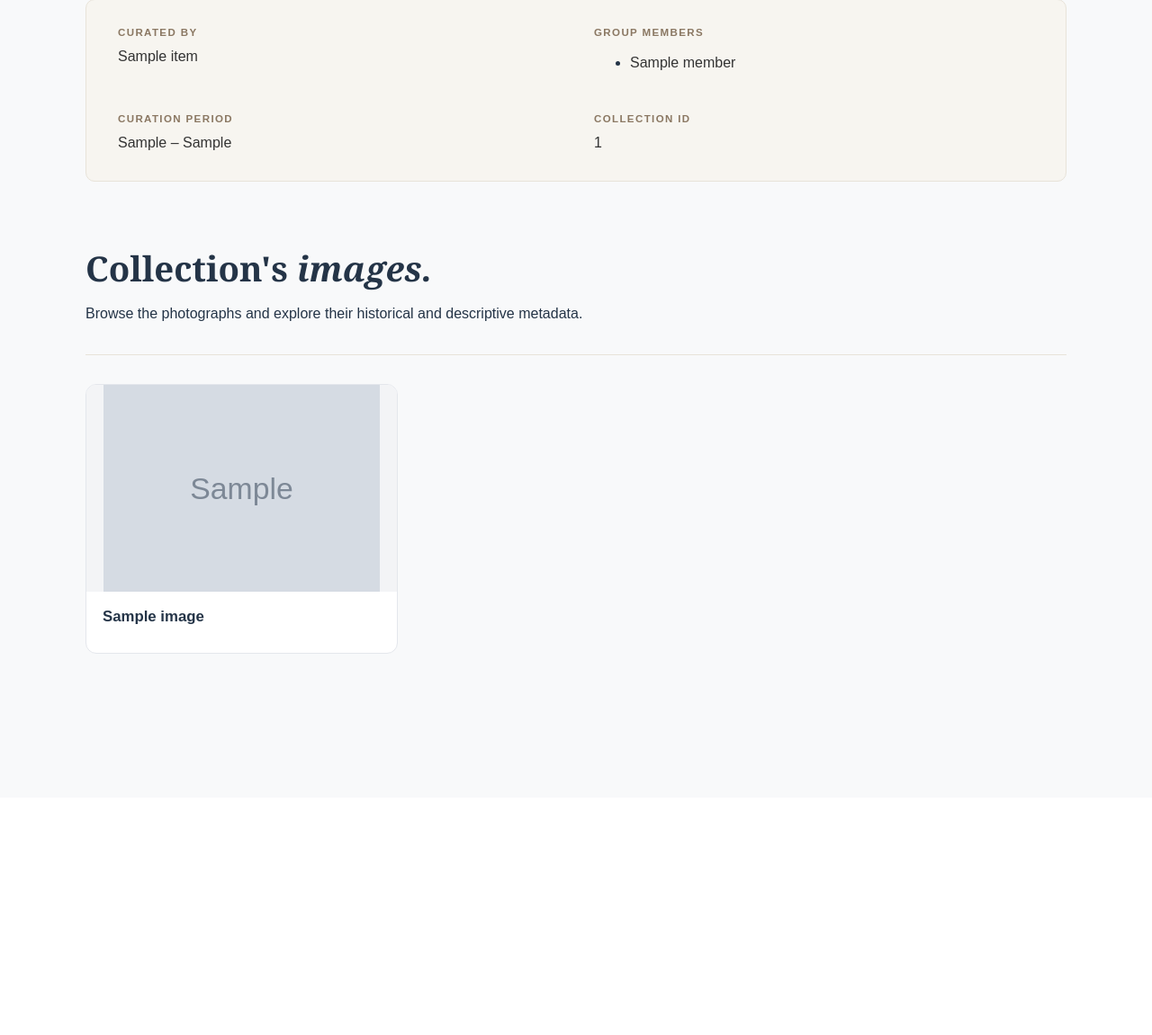
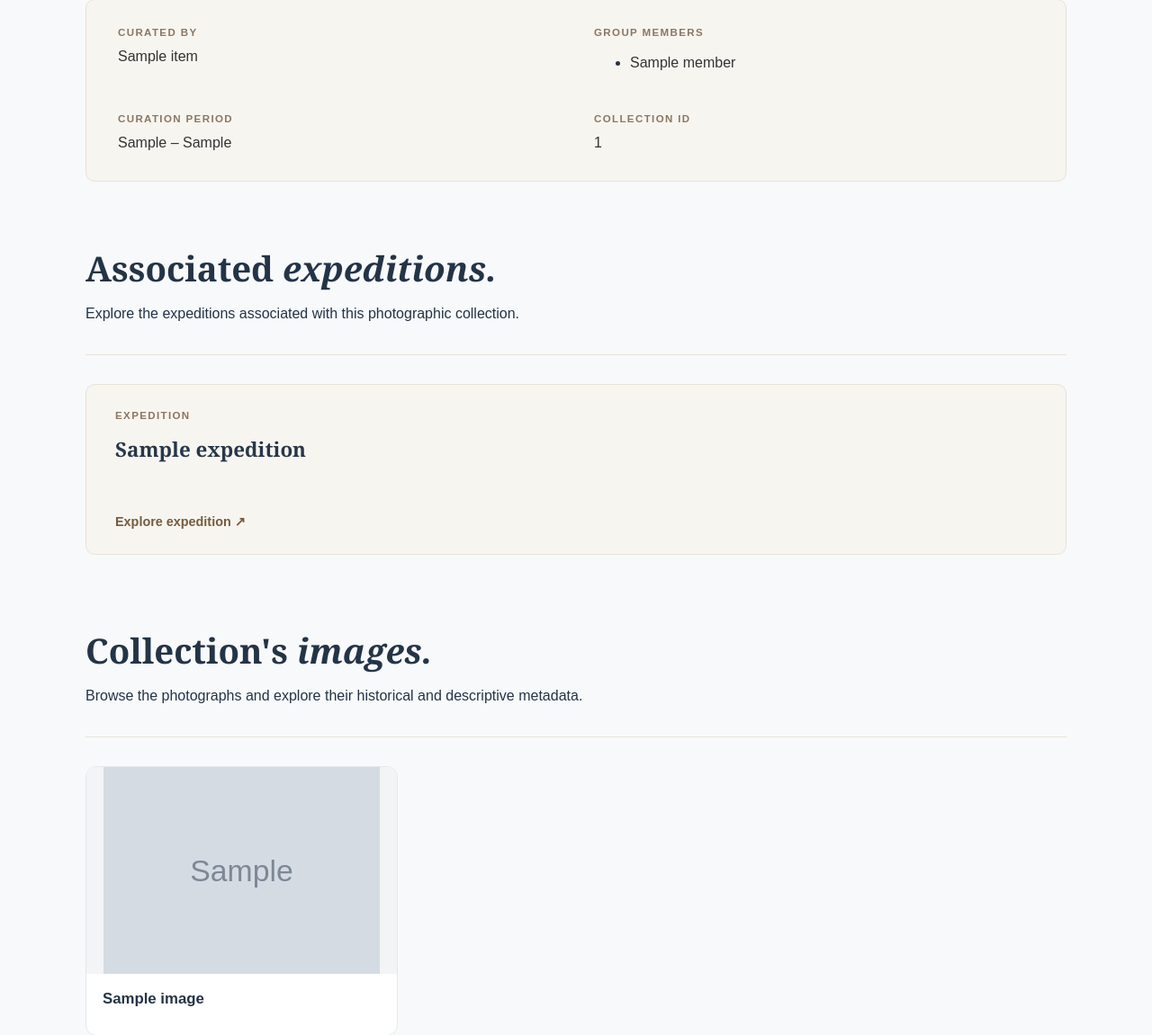
Before and after one commit to SepidehAlassi/GraphAfghanica, a Flask app: page /collections/1 in a window 1280 px wide. Shown: the part 455-1606 px from the top of the page at 90% size. Before the commit the page ends 1182 px from the top, so only its background shows below. Run offline with Flask 3, Linux system fonts and the light colour scheme; grey boxes marked "Sample" are stand-in pictures; a database or web service that is not in the repository returns one stand-in record (values such as "Sample title"); data that the repository does not hold is empty.

Commit message:
add expedition page and representation to the application

```diff
--- a/backend/expedition_endpoint.py
+++ b/backend/expedition_endpoint.py
@@ -25,7 +25,7 @@ def get_expedition(expedition_id):
         PREFIX rdfs: <http://www.w3.org/2000/01/rdf-schema#>
         PREFIX ga: <{DATA_NAMESPACE}>
         PREFIX schema: <http://schema.org/>
-        select DISTINCT ?label ?group_label ?location_name ?location_wiki_iri ?expedition_begin ?expedition_end ?member_name
+        select DISTINCT ?label ?group_label ?location_name ?location_wiki_iri ?expedition_begin ?expedition_end ?member_name ?collection_iri
         where {{
             BIND(<{expdition_iri}> AS ?expedition_iri)
 
@@ -41,6 +41,8 @@ def get_expedition(expedition_id):
             ?location_name_resource crm:P190_has_symbolic_content ?location_name .
             ?group crm:P107_has_current_or_former_member ?group_member .
             ?group_member schema:name ?member_name .
+            ?curation crm:P9_consists_of ?expedition_iri .
+            ?collection_iri crm:P147i_was_curated_by ?curation .
 
         }} limit 100
     """
@@ -106,6 +108,7 @@ def get_expedition(expedition_id):
             seen_members.add(member_name)
         expedition_metadata['expedition_begin'] = get_value(binding, "expedition_begin")
         expedition_metadata['expedition_end'] = get_value(binding, "expedition_end")
+        expedition_metadata['collection_iri'] = get_value(binding, "collection_iri")
     return expedition_metadata, 200
 
 
--- a/frontend/static/graphafghanica-collections.css
+++ b/frontend/static/graphafghanica-collections.css
@@ -186,6 +186,7 @@
 .ga-collection-meta-item:has(.ga-expedition-location-list) {
     gap: 2px;
 }
+
 /* Image gallery */
 
 .ga-image-grid {
@@ -288,3 +289,85 @@
 }
 
 @media(max-width:650px){.ga-collections-page .ga-collections-hero{padding:65px 22px}.ga-collections-page .ga-collections-directory{padding:60px 22px}.ga-collections-page .ga-collection-visual{height:230px}.ga-collections-page .ga-collection-info{padding:26px}.ga-collections-page .ga-collections-note{grid-template-columns:1fr;padding:60px 22px;gap:22px}}
+
+
+/* Expedition cards */
+.ga-collection-expeditions  {
+    max-width: 1150px;
+    margin: 0 auto 80px;
+    padding: 0 30px;
+}
+.ga-collection-expeditions .ga-expeditions-grid {
+    display: grid;
+    grid-template-columns: repeat(auto-fit, minmax(260px, 1fr));
+    gap: 24px;
+    margin-top: 28px;
+}
+
+.ga-collection-expeditions .ga-section-head {
+    margin-bottom: 32px;
+    padding-bottom: 20px;
+    border-bottom: 1px solid #e8e3d9;
+}
+
+.ga-collection-expeditions a.ga-expedition-card {
+    display: flex;
+    flex-direction: column;
+    gap: 16px;
+
+    padding: 28px 32px;
+    min-height: 190px;
+
+    background-color: #f7f5f0;
+    border: 1px solid #e8e3d9;
+    border-radius: 10px;
+
+    color: #333;
+    text-decoration: none;
+    box-shadow: none;
+
+    transition: transform 0.2s ease,
+                box-shadow 0.2s ease,
+                border-color 0.2s ease;
+}
+
+.ga-collection-expeditions a.ga-expedition-card:hover {
+    transform: translateY(-3px);
+    border-color: #b9a58b;
+    box-shadow: 0 8px 22px rgba(0, 0, 0, 0.08);
+    text-decoration: none;
+}
+
+.ga-collection-expeditions .ga-expedition-card-kicker {
+    display: block;
+    color: #8a7762;
+    font-size: 0.72rem;
+    font-weight: 700;
+    letter-spacing: 0.12em;
+    text-decoration: none;
+}
+
+.ga-collection-expeditions .ga-expedition-card h3 {
+    margin: 0;
+    color: #283749;
+    font-family: "Playfair Display", Georgia, serif;
+    font-size: 1.4rem;
+    font-weight: 600;
+    line-height: 1.4;
+    text-decoration: none;
+}
+
+.ga-collection-expeditions .ga-expedition-card-link {
+    display: block;
+    margin-top: auto;
+    color: #755c40;
+    font-size: 0.9rem;
+    font-weight: 600;
+    text-decoration: none;
+}
+
+.ga-collection-expeditions .ga-section-head h2 {
+    font-family: "Playfair Display", Georgia, serif;
+    font-size: clamp(1.8rem, 3vw, 2.5rem);
+    margin: 8px 0 0;
+}
--- a/frontend/templates/collection.html
+++ b/frontend/templates/collection.html
@@ -97,6 +97,52 @@
     </div>
 </section>
 
+<!-- Expeditions associated with this collection -->
+{% if collection.expeditions %}
+<section class="ga-collection-expeditions">
+
+    <div class="ga-section-head">
+        <div>
+            <h2>Associated <em>expeditions.</em></h2>
+        </div>
+
+        <p>
+            Explore the expeditions associated with this
+            photographic collection.
+        </p>
+    </div>
+
+    <div class="ga-expeditions-grid">
+
+        {% for expedition in collection.expeditions %}
+
+            {% set expedition_id = expedition.iri.rsplit('/', 1)[-1] %}
+
+            <a href="{{ url_for('expedition', expedition_id=expedition_id) }}"
+               class="ga-expedition-card">
+
+                <span class="ga-expedition-card-kicker">
+                    EXPEDITION
+                </span>
+
+                <h3>
+                    {{ expedition.label}}
+                </h3>
+
+                <span class="ga-expedition-card-link">
+                    Explore expedition
+                    <span aria-hidden="true">↗</span>
+                </span>
+
+            </a>
+
+        {% endfor %}
+
+    </div>
+
+</section>
+{% endif %}
+
 <!-- Collection images -->
 <section class="ga-collection-images">
 
```
Also changed, not shown: backend/collection_endpoint.py (+58 -1 lines), frontend/templates/expedition.html (added, +209 -0 lines), 1 other file.
